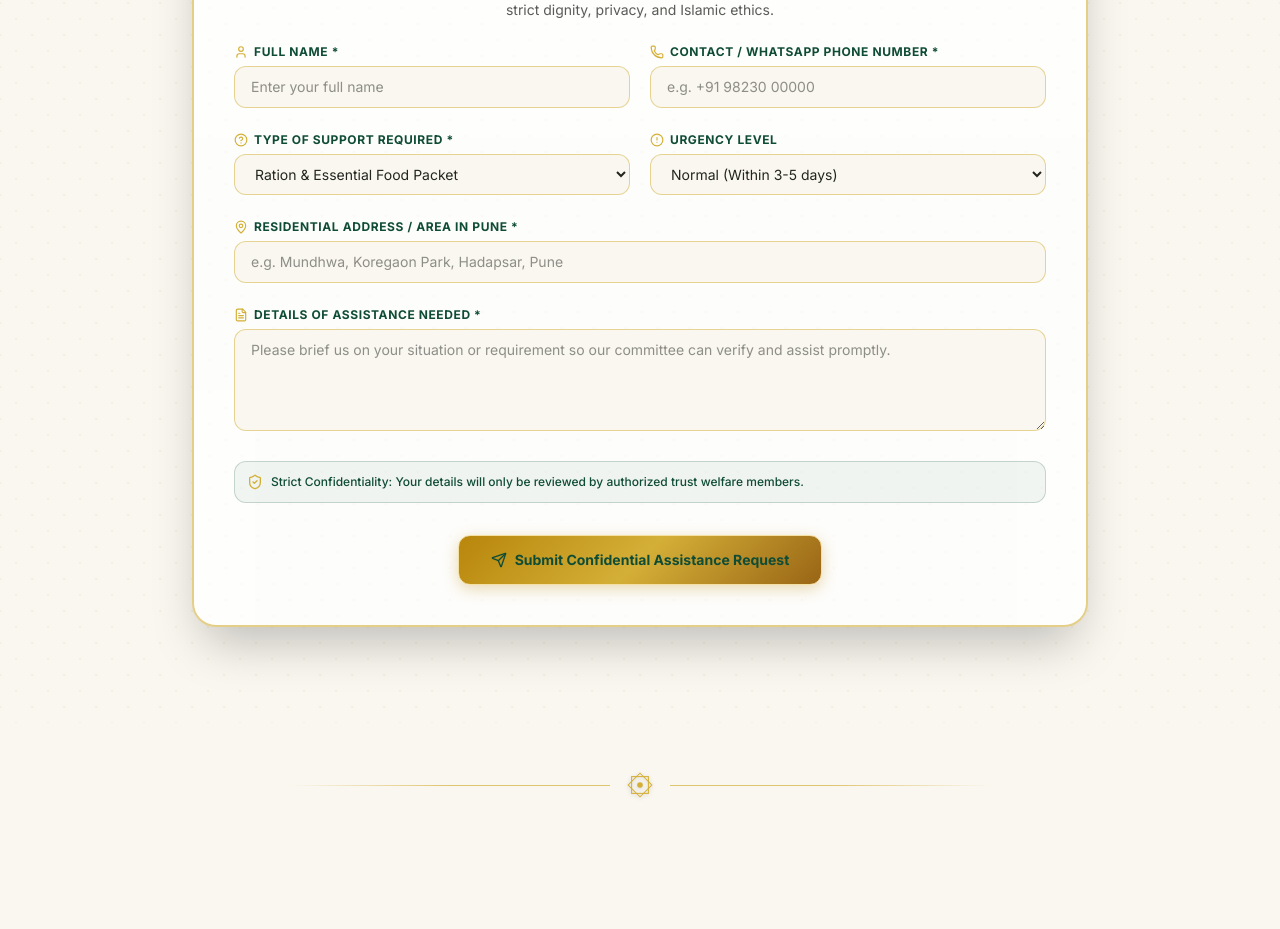
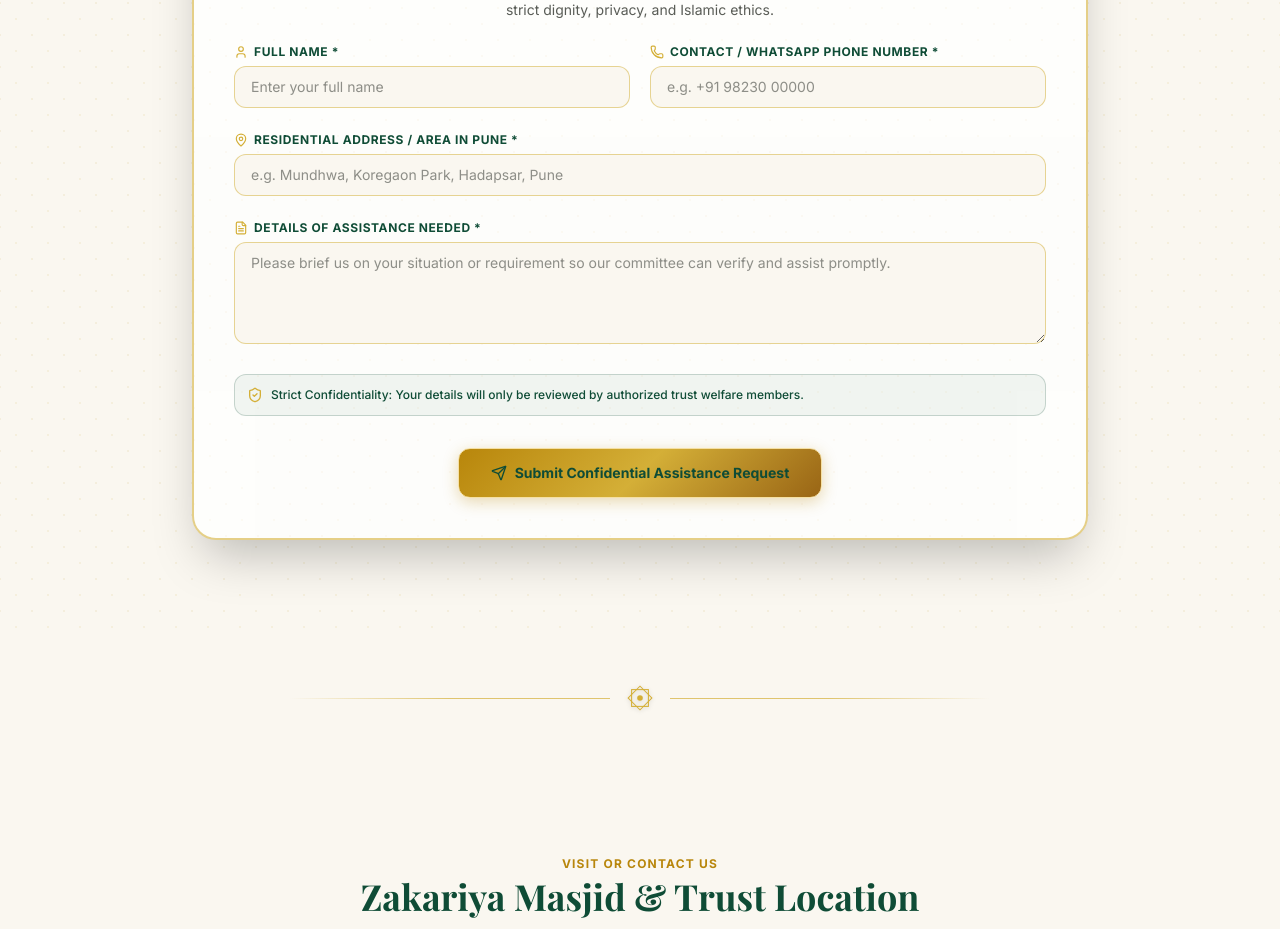
Before and after one commit to waterlemondigital/zakariyamasjid, a React (Vite) app in the folder frontend/: page / in a window 1280 px wide. Shown: the part 10278-11207 px from the top of the page. Built offline with nearby package versions, Linux system fonts and the light colour scheme; a web font is replaced by a local one.

Commit message:
Simplify assistance form fields to name, contact, address, and details

```diff
--- a/frontend/src/components/NeedyAssistanceSection.tsx
+++ b/frontend/src/components/NeedyAssistanceSection.tsx
@@ -1,12 +1,10 @@
 import React, { useState } from 'react';
-import { Phone, Send, CheckCircle2, HelpCircle, AlertCircle, HeartHandshake, ShieldCheck, User, MapPin, FileText } from 'lucide-react';
+import { Phone, Send, CheckCircle2, HeartHandshake, ShieldCheck, User, MapPin, FileText } from 'lucide-react';
 
 export const NeedyAssistanceSection: React.FC = () => {
   const [formData, setFormData] = useState({
     fullName: '',
     phone: '',
-    category: 'Ration & Food Support',
-    urgency: 'Normal',
     address: '',
     description: '',
   });
@@ -39,8 +37,6 @@ export const NeedyAssistanceSection: React.FC = () => {
       setFormData({
         fullName: '',
         phone: '',
-        category: 'Ration & Food Support',
-        urgency: 'Normal',
         address: '',
         description: '',
       });
@@ -232,46 +228,6 @@ export const NeedyAssistanceSection: React.FC = () => {
                   </div>
                 </div>
 
-                <div className="grid grid-cols-1 sm:grid-cols-2 gap-5">
-                  {/* Type of Assistance */}
-                  <div className="space-y-1.5">
-                    <label className="block text-xs font-bold text-[#0F4C36] uppercase tracking-wider flex items-center gap-1.5">
-                      <HelpCircle className="w-3.5 h-3.5 text-[#D4AF37]" /> Type of Support Required *
-                    </label>
-                    <select
-                      name="category"
-                      value={formData.category}
-                      onChange={handleChange}
-                      className="w-full bg-[#FAF7F0] border border-[#D4AF37]/50 rounded-xl px-4 py-2.5 text-sm text-[#22261F] focus:outline-none focus:ring-2 focus:ring-[#0F4C36]/50 focus:border-[#0F4C36] transition-all"
-                    >
-                      <option value="Ration & Food Support">Ration &amp; Essential Food Packet</option>
-                      <option value="Emergency Medical Relief">Emergency Medical / Hospital Relief</option>
-                      <option value="Sadaqah & Financial Aid">Sadaqah &amp; General Financial Support</option>
-                      <option value="Zakat Beneficiary Application">Zakat Beneficiary Assistance</option>
-                      <option value="Janazah / Burial Expenses">Janazah &amp; Burial Support</option>
-                      <option value="Madrasa / School Fees Aid">Madrasa &amp; School Education Fees</option>
-                      <option value="Other Emergency Need">Other Urgent Necessity</option>
-                    </select>
-                  </div>
-
-                  {/* Urgency Level */}
-                  <div className="space-y-1.5">
-                    <label className="block text-xs font-bold text-[#0F4C36] uppercase tracking-wider flex items-center gap-1.5">
-                      <AlertCircle className="w-3.5 h-3.5 text-[#D4AF37]" /> Urgency Level
-                    </label>
-                    <select
-                      name="urgency"
-                      value={formData.urgency}
-                      onChange={handleChange}
-                      className="w-full bg-[#FAF7F0] border border-[#D4AF37]/50 rounded-xl px-4 py-2.5 text-sm text-[#22261F] focus:outline-none focus:ring-2 focus:ring-[#0F4C36]/50 focus:border-[#0F4C36] transition-all"
-                    >
-                      <option value="Normal">Normal (Within 3-5 days)</option>
-                      <option value="High">High Priority (Within 24-48 hours)</option>
-                      <option value="Critical Emergency">Critical Emergency (Immediate response needed)</option>
-                    </select>
-                  </div>
-                </div>
-
                 {/* Residential Address / Area */}
                 <div className="space-y-1.5">
                   <label className="block text-xs font-bold text-[#0F4C36] uppercase tracking-wider flex items-center gap-1.5">
```
